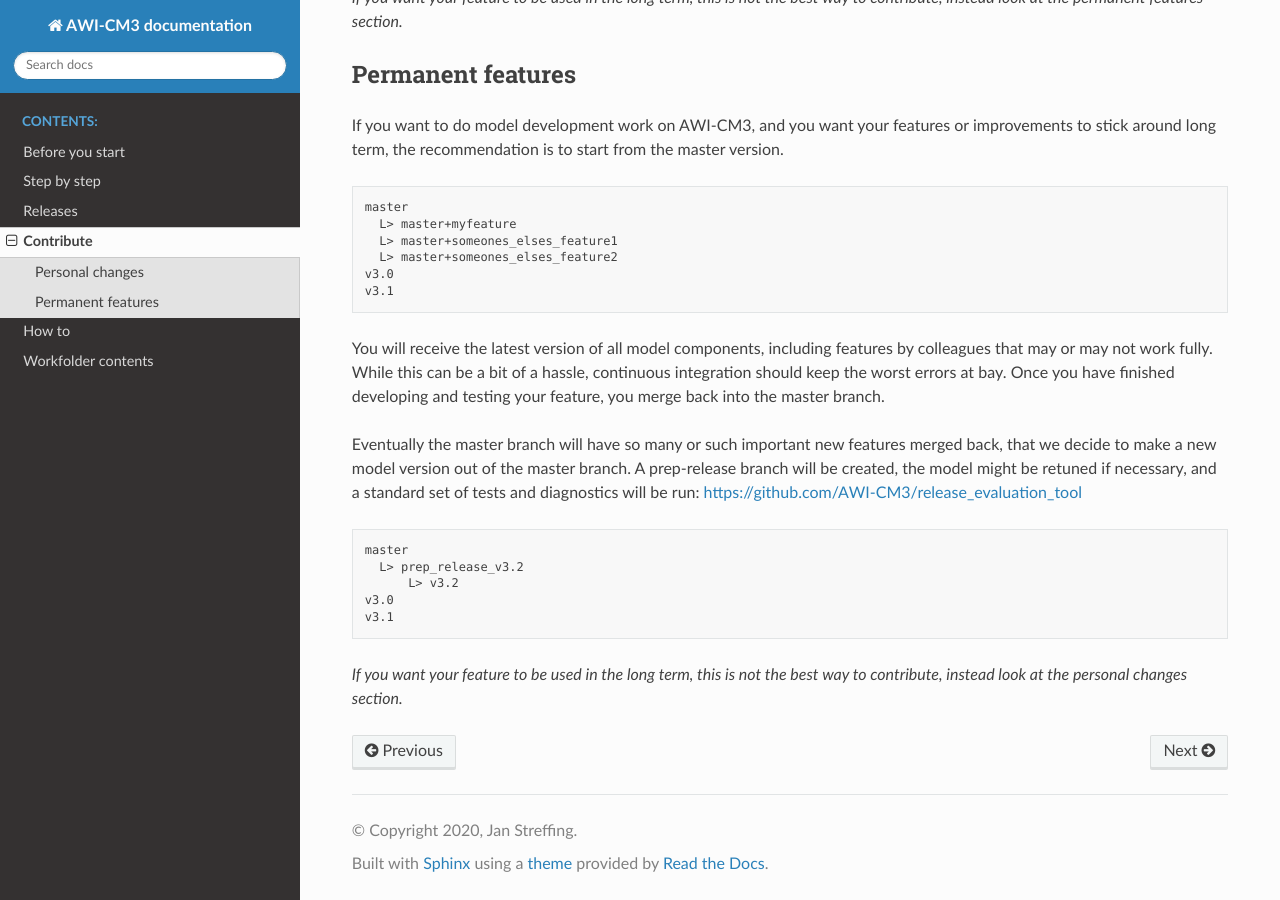
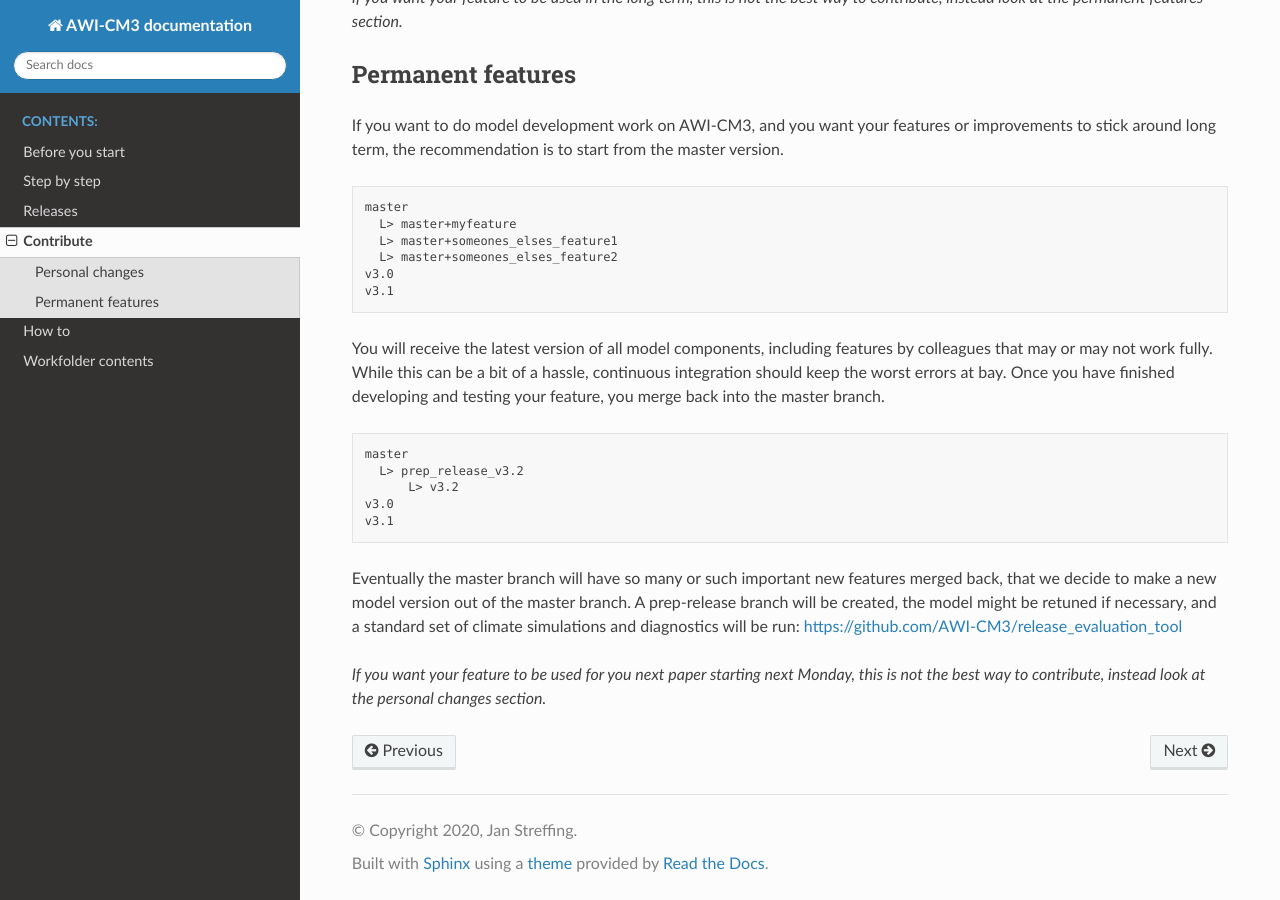
Before and after one commit to AWI-ESM/documentation_AWI-CM3, a Sphinx documentation site: the page built from source/contribute.rst, in a window 1280 px wide and 900 px high, scrolled down 587 px. Built offline with Sphinx 7.4.7 and the Read the Docs theme 2.0.0, drawn with Linux system fonts in a browser that asks for light colours; some of the changed lines change nothing that is shown.

Commit message:
Update contribute.rst

```diff
--- a/source/contribute.rst
+++ b/source/contribute.rst
@@ -37,8 +37,6 @@ If you want to do model development work on AWI-CM3, and you want your features
 
 You will receive the latest version of all model components, including features by colleagues that may or may not work fully. While this can be a bit of a hassle, continuous integration should keep the worst errors at bay. Once you have finished developing and testing your feature, you merge back into the master branch.
 
-Eventually the master branch will have so many or such important new features merged back, that we decide to make a new model version out of the master branch. A prep-release branch will be created, the model might be retuned if necessary, and a standard set of tests and diagnostics will be run: https://github.com/AWI-CM3/release_evaluation_tool
-
 .. code-block:: Bash
 
   master
@@ -47,4 +45,6 @@ Eventually the master branch will have so many or such important new features me
   v3.0
   v3.1
 
-*If you want your feature to be used in the long term, this is not the best way to contribute, instead look at the personal changes section.*
+Eventually the master branch will have so many or such important new features merged back, that we decide to make a new model version out of the master branch. A prep-release branch will be created, the model might be retuned if necessary, and a standard set of climate simulations and diagnostics will be run: https://github.com/AWI-CM3/release_evaluation_tool
+
+*If you want your feature to be used for you next paper starting next Monday, this is not the best way to contribute, instead look at the personal changes section.*
```
